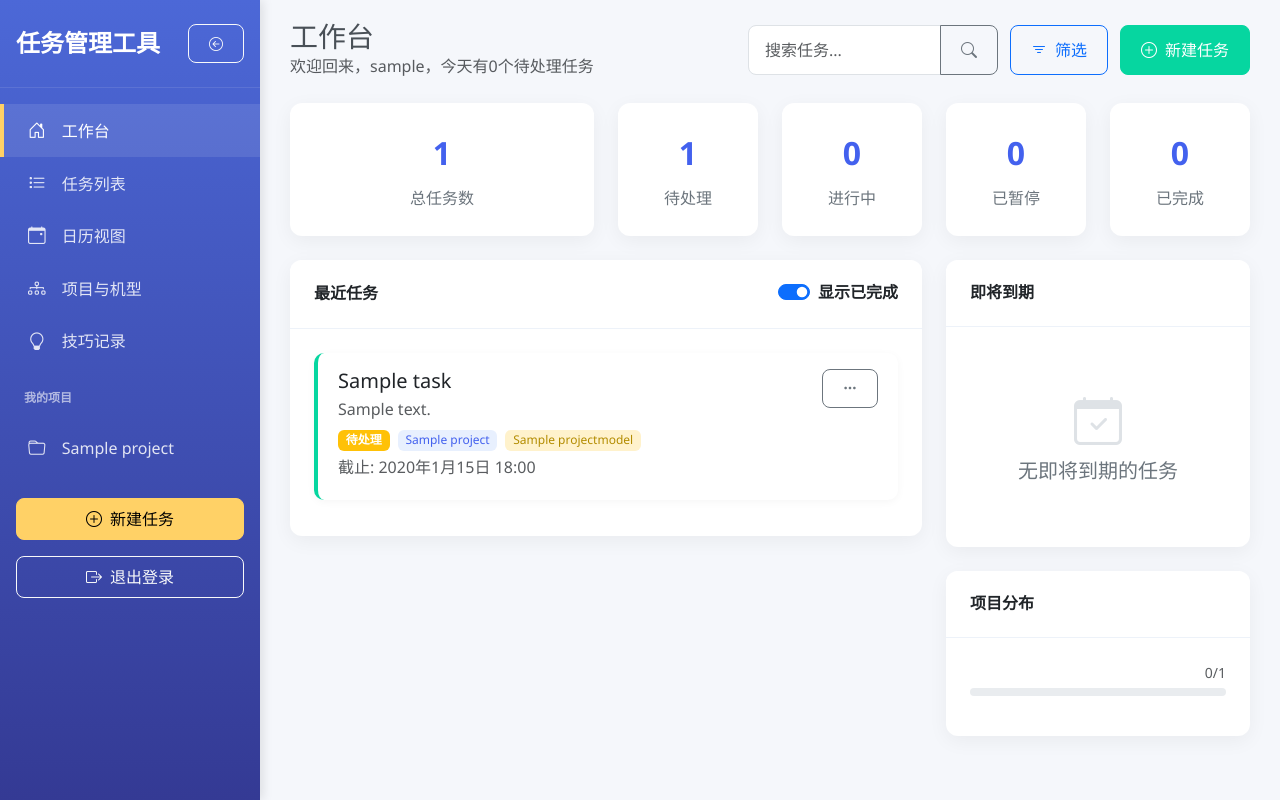
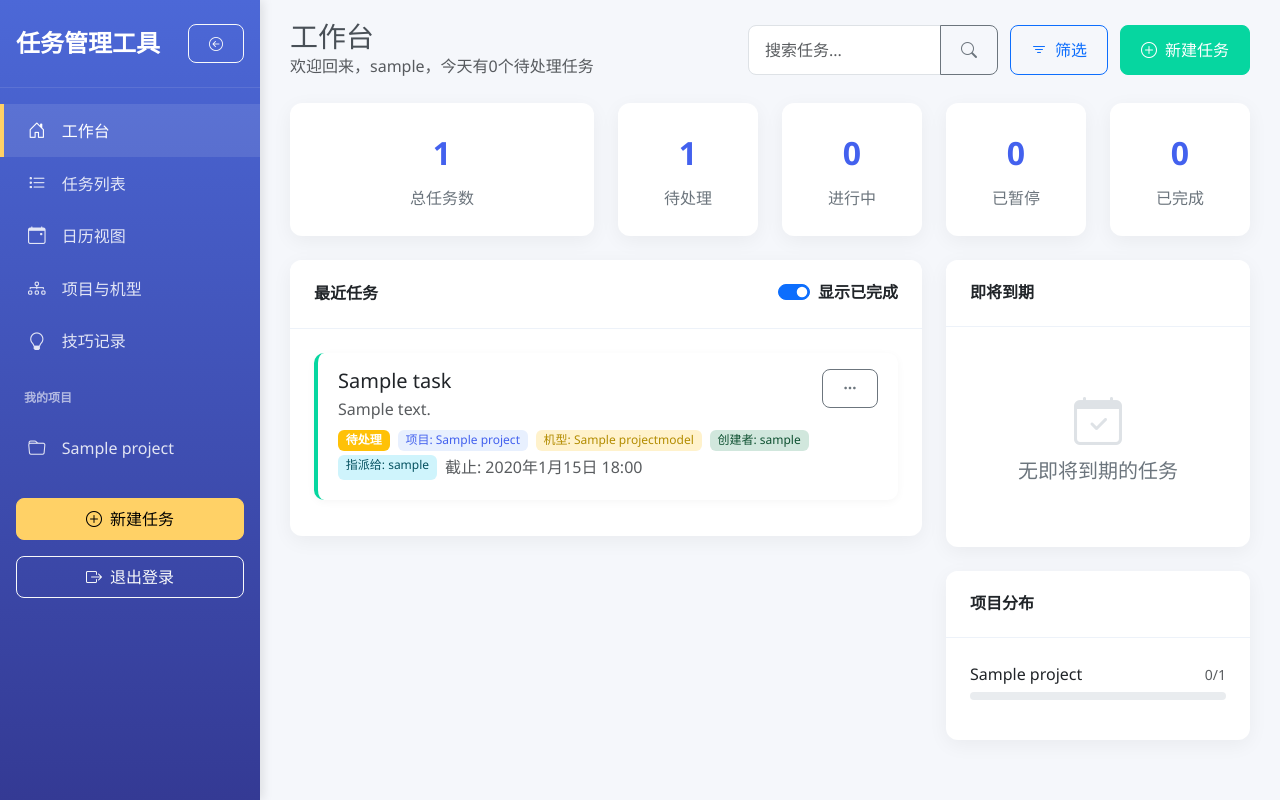
Before and after one commit to BanChengClub/task_manager, a Django app: page /home in a window 1280 px wide. Run offline with Django 5.2, Linux system fonts and the light colour scheme; a user stored in the database is signed in; tables that the repository leaves empty hold one stand-in row (values such as "Sample post"); some libraries are stand-ins or nearby versions.

Commit message:
[Feature] 添加任务项的创建者和指派用户信息显示，更新项目和机型名称字段

```diff
--- a/static/css/custom.css
+++ b/static/css/custom.css
@@ -176,6 +176,22 @@ body {
 .badge-model {
     background-color: #fff2cc;
     color: #b38c00;
+    font-weight: 500;
+    padding: 0.35em 0.65em;
+    border-radius: 6px;
+}
+
+.badge-creator {
+    background-color: #d1e7dd;
+    color: #0f5132;
+    font-weight: 500;
+    padding: 0.35em 0.65em;
+    border-radius: 6px;
+}
+
+.badge-assigned-user {
+    background-color: #cff4fc;
+    color: #055160;
     font-weight: 500;
     padding: 0.35em 0.65em;
     border-radius: 6px;
--- a/tasks/templates/tasks/home.html
+++ b/tasks/templates/tasks/home.html
@@ -142,7 +142,7 @@
                         {% for project in projects %}
                             <div class="mb-3">
                                 <div class="d-flex justify-content-between align-items-center mb-1">
-                                    <span class="fw-medium">{{ project.name }}</span>
+                                    <span class="fw-medium">{{ project.project_name }}</span>
                                     <small class="text-muted">{{ project.completed_count }}/{{ project.task_count }}</small>
                                 </div>
                                 <div class="progress" style="height: 8px;">
--- a/tasks/templates/tasks/partials/task_item.html
+++ b/tasks/templates/tasks/partials/task_item.html
@@ -10,8 +10,10 @@
                     {% else %}bg-success{% endif %} me-2 mb-1">
                     {{ task.get_task_status_display }}
                 </span>
-                <span class="badge badge-project me-2 mb-1">{{ task.task_belongsto_project_id.project_name }}</span>
-                <span class="badge badge-model me-2 mb-1">{{ task.task_belongsto_model_id.model_name }}</span>
+                <span class="badge badge-project me-2 mb-1">项目: {{ task.task_belongsto_project_id.project_name }}</span>
+                <span class="badge badge-model me-2 mb-1">机型: {{ task.task_belongsto_model_id.model_name }}</span>
+                <span class="badge badge-creator me-2 mb-1">创建者: {{ task.task_creator }}</span>
+                <span class="badge badge-assigned-user me-2 mb-1">指派给: {{ task.task_assigned_to_user_id }}</span>
                 {% if task.task_deadline %}
                     <span class="text-muted mb-1">截止: {{ task.task_deadline }}</span>
                 {% endif %}
--- a/tasks/views.py
+++ b/tasks/views.py
@@ -289,6 +289,8 @@ def task_create(request):
         if form.is_valid():
             task = form.save(commit=False)
             task.task_creator = request.user
+            if not task.task_assigned_to_user_id:
+                task.task_assigned_to_user_id = request.user  # 如果未指定负责人，则默认分配给创建者
             task.save()
             messages.success(request, '任务创建成功')
             return redirect('tasks:task_list')
```
